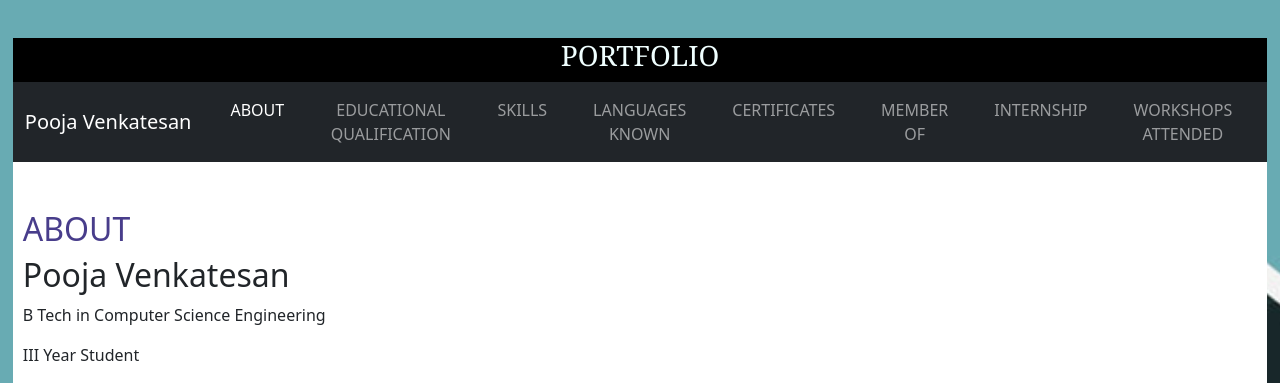
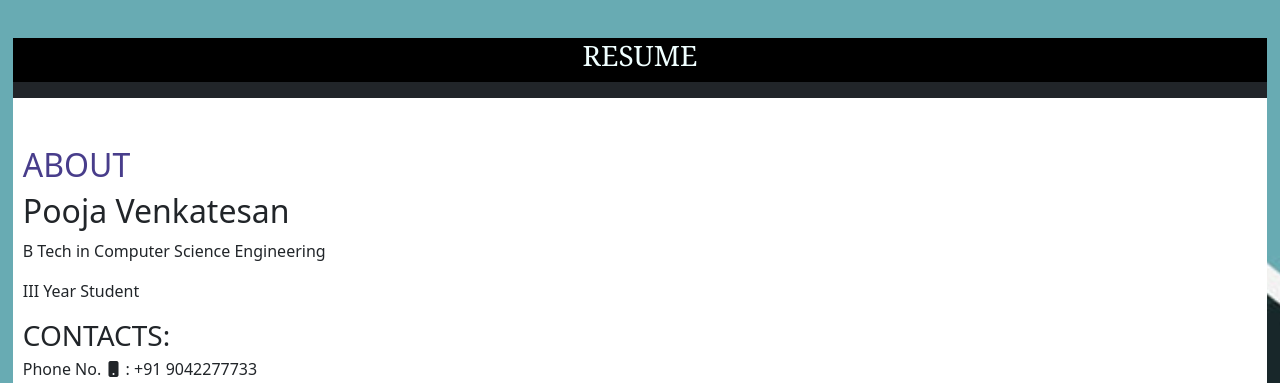
Before and after one commit to Pooja-Venkatesan/mypersonalwebsite, a plain HTML site: page resume.html in a window 1280 px wide. Shown: the top 383 px of the page. Drawn offline with nearby package versions, Linux system fonts and the light colour scheme.

Commit message:
Add files via upload

```diff
--- a/resume.html
+++ b/resume.html
@@ -105,18 +105,18 @@ nav li{
 	<body>
 		<header class="format" style="background-color: rgb(0, 0, 0); padding: 1px;" >
 			<a name="top"></a>
-				<h3> <center>PORTFOLIO</center></h3>
+				<h3> <center>RESUME</center></h3>
 		</header>
 
 
 		<nav class="navbar navbar-expand-lg navbar-dark bg-dark">
 
 			<div class="container-fluid">
-				<a class="navbar-brand" href="#">Pooja Venkatesan</a>
-				<!--<button class="navbar-toggler" type="button" data-bs-toggle="collapse" data-bs-target="#navbarSupportedContent" aria-controls="navbarSupportedContent" aria-expanded="false" aria-label="Toggle navigation">
+				<!-- <a class="navbar-brand" href="#">Pooja Venkatesan</a> -->
+				<!-- <button class="navbar-toggler" type="button" data-bs-toggle="collapse" data-bs-target="#navbarSupportedContent" aria-controls="navbarSupportedContent" aria-expanded="false" aria-label="Toggle navigation">
 					<span class="navbar-toggler-icon"></span>
 				  </button>
-				-->
+
 				  <div class="collapse navbar-collapse" id="navbarSupportedContent">
 					<ul class="navbar-nav me-auto mb-2 mb-lg-0">
 					  <li class="nav-item">
@@ -143,7 +143,7 @@ nav li{
 					<li class="nav-item">
 						<a class="nav-link" href="#workshops">WORKSHOPS ATTENDED</a>
 					</li>
-				</ul>
+				</ul> -->
 		  </div>
 		</div>
 	  </nav>
@@ -290,5 +290,8 @@ nav li{
 		</section>
 
 	</div>
+</button>
+	<script src="https://cdn.jsdelivr.net/npm/bootstrap@5.1.3/dist/js/bootstrap.bundle.min.js" integrity="sha384-ka7Sk0Gln4gmtz2MlQnikT1wXgYsOg+OMhuP+IlRH9sENBO0LRn5q+8nbTov4+1p" crossorigin="anonymous"></script>
+
 	</body>
 </html>
```
